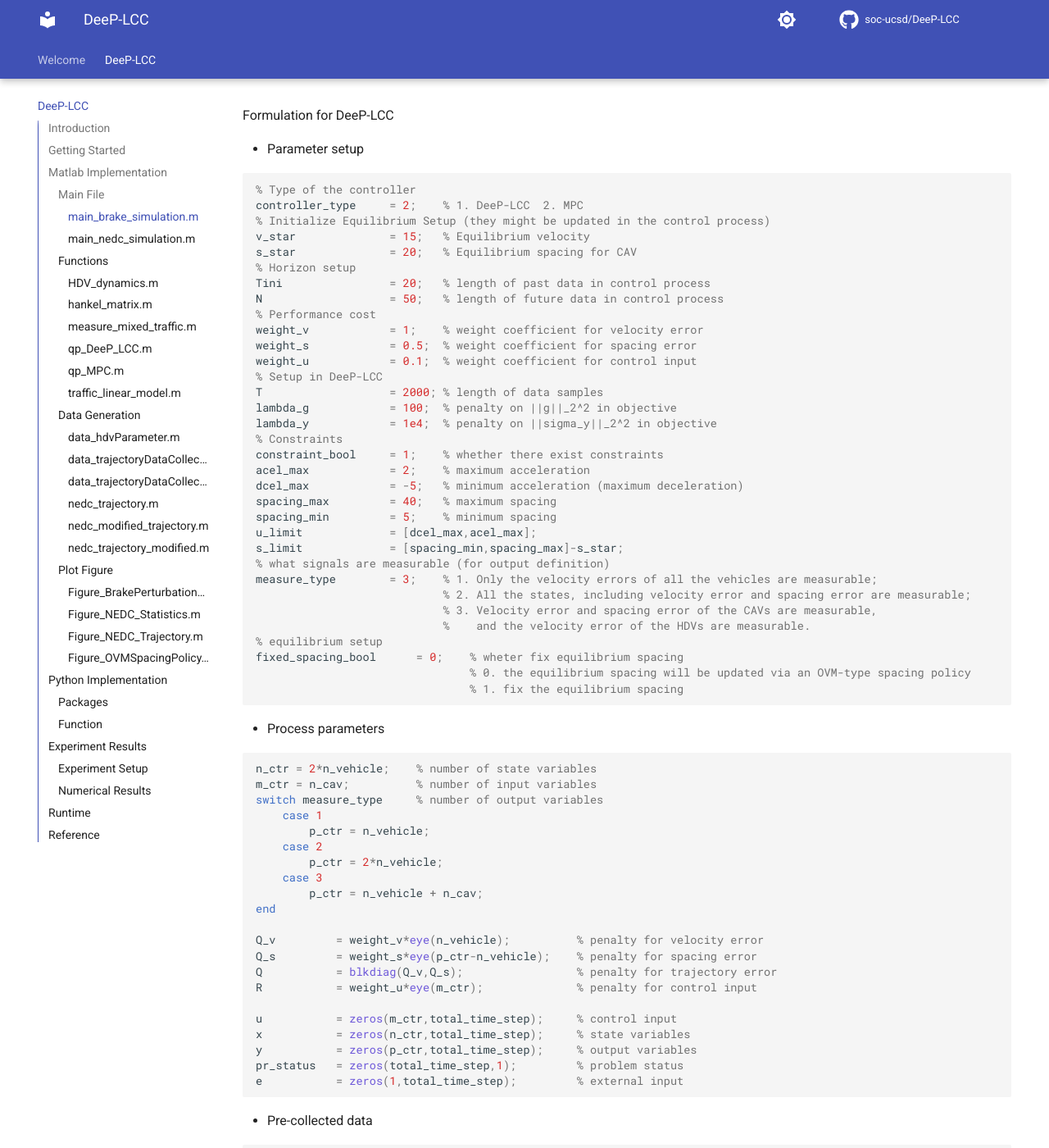
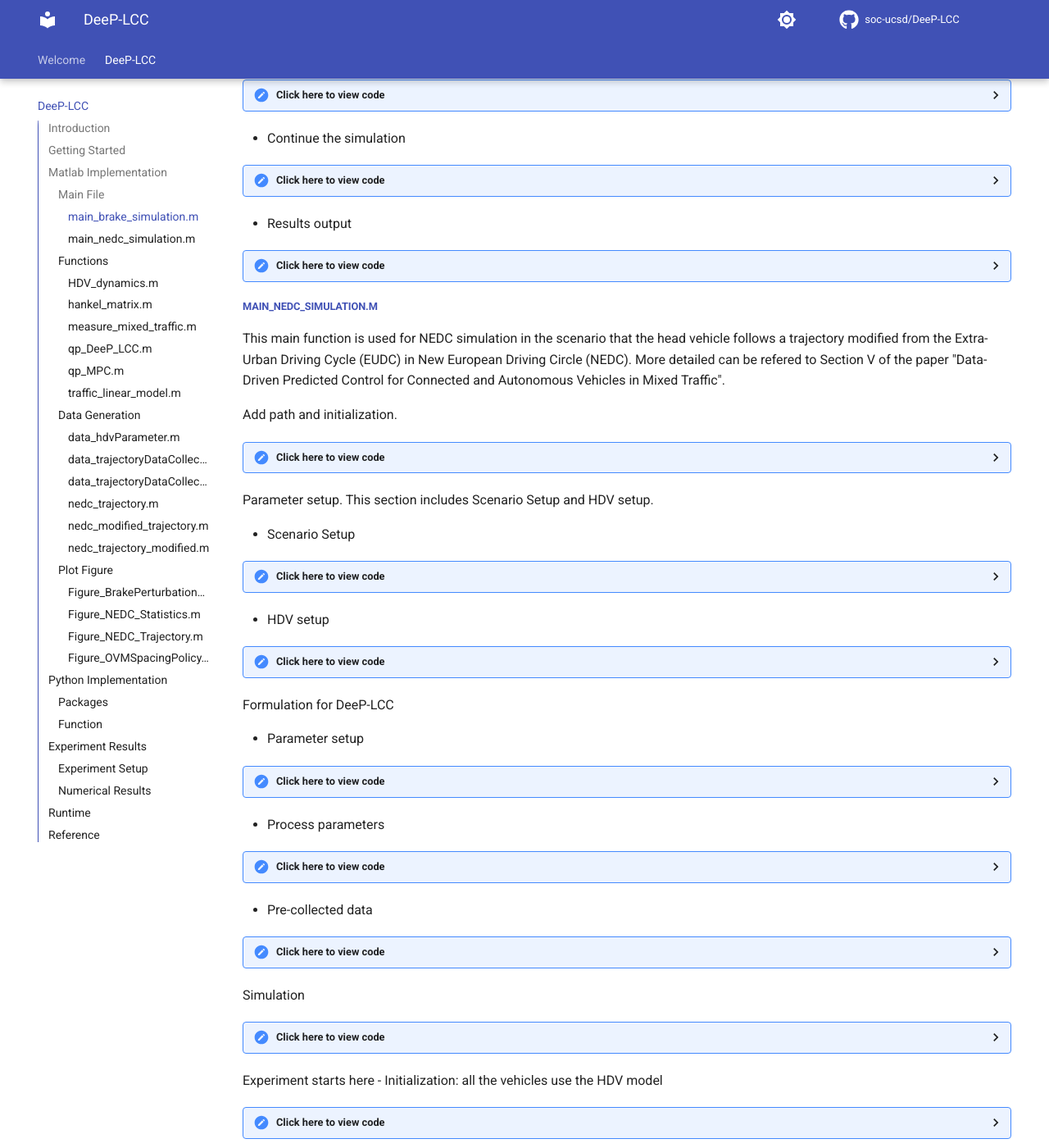
Before and after one commit to soc-ucsd/DeeP-LCC, an MkDocs documentation site: the page built from docs/deepLCC.md, in a window 1280 px wide and 1400 px high, scrolled down 2355 px. Shown: the whole window at 82% size. Built offline with MkDocs 1.6.1 and Material for MkDocs 9.7.7, drawn with Linux system fonts in a browser that asks for light colours; comment, search, counter and statistics services are not loaded; some of the changed text lies outside the part shown.

Commit message:
fix list rendering

````diff
--- a/docs/deepLCC.md
+++ b/docs/deepLCC.md
@@ -16,15 +16,22 @@ Graph of the dependency of all Matlab files:
 This main function is used for safety-critical simulation in the scenario that the head vehicle takes a sudden brake. More detailed can be refered to Section V of the paper "Data-Driven Predicted Control for Connected and Autonomous Vehicles in Mixed Traffic".
 
 Add path and initialization.
+<details>
+<summary>Click here to view code</summary>
+
 ```matlab
 clc; close all; clear;
 addpath('_fcn');
 warning off;
 ```
+</details>
 
 Parameter setup. This section includes Scenario Setup and HDV setup.
 
-1. Scenario Setup
+- Scenario Setup
+<details>
+<summary>Click here to view code</summary>
+
 ```matlab
 % whether traffic flow is mixed
 mix                 = 1;                    % 0. all HDVs; 1. there exist CAVs
@@ -45,8 +52,12 @@ total_time          = 40;              % Total Simulation Time
 Tstep               = 0.05;            % Time Step
 total_time_step     = total_time/Tstep;
 ```
-
-2. HDV setup
+</details>
+
+- HDV setup
+<details>
+<summary>Click here to view code</summary>
+
 ```matlab
 % Type for HDV car-following model
 hdv_type            = 1;    % 1. OVM   2. IDM
@@ -61,10 +72,13 @@ end
 % Uncertainty for HDV acceleration
 acel_noise          = 0.1;  % A white noise signal on HDV's acceleration
 ```
+</details>
 
 Formulation for DeeP-LCC
 
 - Parameter setup
+<details>
+<summary>Click here to view code</summary>
 
 ```matlab
 % Type of the controller
@@ -102,8 +116,11 @@ fixed_spacing_bool      = 0;    % wheter fix equilibrium spacing
                                 % 1. fix the equilibrium spacing
 
 ```
+</details>
 
 - Process parameters
+<details>
+<summary>Click here to view code</summary>
 
 ```matlab
 n_ctr = 2*n_vehicle;    % number of state variables
@@ -128,16 +145,23 @@ y           = zeros(p_ctr,total_time_step);     % output variables
 pr_status   = zeros(total_time_step,1);         % problem status
 e           = zeros(1,total_time_step);         % external input
 ```
+</details>
 
 - Pre-collected data
+<details>
+<summary>Click here to view code</summary>
 
 ```matlab
 % load pre-collected data for DeeP-LCC
 i_data              = 1;    % id of the pre-collected data
 load(['_data\trajectory_data_collection\data',data_str,'_',num2str(i_data),'_noiseLevel_',num2str(acel_noise),'.mat']);
 ```
+</details>
 
 Simulation
+<details>
+<summary>Click here to view code</summary>
+
 ```matlab
 % Mixed traffic states
 % S(time,vehicle id,state variable), in state variable: 1. position; 2. velocity; 3. acceleration
@@ -151,10 +175,14 @@ S(1,:,2)        = v_star * ones(n_vehicle+1,1);
 %  reference trajectory is all zeros: stabilize the system to equilibrium
 r               = zeros(p_ctr,total_time_step+N);
 ```
+</details>
 
 Experiment starts here
 
 - Initialization: the CAVs and the head vehicle have zero control input
+<details>
+<summary>Click here to view code</summary>
+
 ```matlab
 % initial past data in control process
 uini = zeros(m_ctr,Tini);
@@ -191,7 +219,11 @@ y(:,1:Tini) = yini;
 % For MPC, which might have infeasible cases
 previous_u_opt = 0;
 ```
+</details>
+
 - Continue the simulation
+<details>
+<summary>Click here to view code</summary>
 
 ```matlab
 for k = Tini:total_time_step-1
@@ -284,9 +316,12 @@ tsim = toc;
 
 fprintf('Simulation ends at %6.4f seconds \n', tsim);
 ```
+</details>
 
 
 - Results output
+<details>
+<summary>Click here to view code</summary>
 
 ```matlab
 if mix
@@ -309,20 +344,27 @@ else
             'hdv_type','acel_noise','S','T','Tini','N','ID','Tstep','v_star');
 end
 ```
+</details>
 
 ##### [main_nedc_simulation.m](https://github.com/soc-ucsd/DeeP-LCC/blob/main/main_nedc_simulation.m)
 This main function is used for NEDC simulation in the scenario that the head vehicle follows a trajectory modified from the Extra-Urban Driving Cycle (EUDC) in New European Driving Circle (NEDC). More detailed can be refered to Section V of the paper "Data-Driven Predicted Control for Connected and Autonomous Vehicles in Mixed Traffic".
 
 Add path and initialization.
+<details>
+<summary>Click here to view code</summary>
+
 ```matlab
 clc; close all; clear;
 addpath('_fcn');
 warning off;
 ```
+</details>
 
 Parameter setup. This section includes Scenario Setup and HDV setup.
 
-1. Scenario Setup
+- Scenario Setup
+<details>
+<summary>Click here to view code</summary>
 
 ```matlab
 % whether traffic flow is mixed
@@ -347,8 +389,11 @@ total_time                  = initialization_time + adaption_time + end_time;
 Tstep                       = 0.05;             % Time Step
 total_time_step             = round(total_time/Tstep);
 ```
-
-2. HDV setup
+</details>
+
+- HDV setup
+<details>
+<summary>Click here to view code</summary>
 
 ```matlab
 % Type for HDV car-following model
@@ -365,10 +410,13 @@ end
 acel_noise          = 0.1;  % A white noise signal on HDV's acceleration
 
 ```
+</details>
 
 Formulation for DeeP-LCC
 
 - Parameter setup
+<details>
+<summary>Click here to view code</summary>
 
 ```matlab
 % Type of the controller
@@ -401,8 +449,11 @@ measure_type        = 3;    % 1. Only the velocity errors of all the vehicles ar
                             % 3. Velocity error and spacing error of the CAVs are measurable,
                             %    and the velocity error of the HDVs are measurable.
 ```
+</details>
 
 - Process parameters
+<details>
+<summary>Click here to view code</summary>
 
 ```matlab
 n_ctr           = 2*n_vehicle;    % number of state variables
@@ -427,16 +478,23 @@ y           = zeros(p_ctr,total_time_step);     % output variables
 pr_status   = zeros(total_time_step,1);         % problem status
 e           = zeros(1,total_time_step);         % external input
 ```
+</details>
 
 - Pre-collected data
+<details>
+<summary>Click here to view code</summary>
 
 ```matlab
 % load pre-collected data for DeeP-LCC
 i_data              = 1;    % id of the pre-collected data
 load(['_data\trajectory_data_collection\data',data_str,'_',num2str(i_data),'_noiseLevel_',num2str(acel_noise),'.mat']);
 ```
+</details>
 
 Simulation
+<details>
+<summary>Click here to view code</summary>
+
 ```matlab
 % Mixed traffic states
 % S(time,vehicle id,state variable), in state variable: 1. position; 2. velocity; 3. acceleration
@@ -450,9 +508,13 @@ S(1,:,2)        = v_star * ones(n_vehicle+1,1);
 %  reference trajectory is all zeros: stabilize the system to equilibrium
 r               = zeros(p_ctr,total_time_step+N);
 ```
+</details>
 
 Experiment starts here
 - Initialization: all the vehicles use the HDV model
+<details>
+<summary>Click here to view code</summary>
+
 ```matlab
 for k = 1:initialization_time/Tstep-1
     % calculate acceleration
@@ -480,8 +542,11 @@ uini                = u(:,k-Tini+1:k);
 yini                = y(:,k-Tini+1:k);
 eini                = S(k-Tini+1:k,1,2) - v_star;
 ```
+</details>
 
 - The CAVs start to use DeeP-LCC
+<details>
+<summary>Click here to view code</summary>
 
 ```matlab
 for k = initialization_time/Tstep:total_time_step-1
@@ -556,8 +621,12 @@ tsim = toc;
 
 fprintf('Simulation ends at %6.4f seconds \n', tsim);
 ```
+</details>
 
 Results output
+<details>
+<summary>Click here to view code</summary>
+
 ```matlab
 if mix
 switch controller_type
@@ -578,11 +647,13 @@ else
 end
 
 ```
+</details>
 
 #### Functions
 
 ##### [HDV_dynamics.m](https://github.com/soc-ucsd/DeeP-LCC/blob/main/_fcn/HDV_dynamics.m)
 This function takes S and parameter as input to  calculate the acceleration of HDVs.
+
 - S:            state of all the vehicles
 - type:         type of the HDV car-following model
 - parameter:    Parameter value in the car-following model
@@ -675,15 +746,16 @@ end
 
 ##### [measure_mixed_traffic.m](https://github.com/soc-ucsd/DeeP-LCC/blob/main/_fcn/measure_mixed_traffic.m)
 This function take the a series of parameters setting as input to measure the output in mixed traffic flow.
+
 - vel:      velocity of each vehicle
 - pos:      position of each vehicle
 - ID:       ID of vehicle types (1 for CAV, 0 for HDV)
 - v_star:   equilibrium velocity
 - s_star:   equilibrium spacing
 - type:
-  1. Only the velocity errors of all the vehicles are measurable;
-  2. All the states, including velocity error and spacing error are measurable;
-  3. Velocity error and spacing error of the CAVs are measurable,and the velocity error of the HDVs are measurable.
+(1) Only the velocity errors of all the vehicles are measurable;
+(2) All the states, including velocity error and spacing error are measurable;
+(3) Velocity error and spacing error of the CAVs are measurable,and the velocity error of the HDVs are measurable.
 <details>
 <summary>Click here to view code</summary>
 
@@ -712,6 +784,7 @@ end
 ##### [qp_DeeP_LCC.m](https://github.com/soc-ucsd/DeeP-LCC/blob/main/_fcn/qp_DeeP_LCC.m)
 
 Input:
+
 - Up & Uf:             Hankel matrix of pre-collected input data
 - Yp & Yf:             Hankel matrix of pre-collected output data
 - Ep & Ef:             Hankel matrix of pre-collected external input data
@@ -722,6 +795,7 @@ Input:
 - u_limit & s_limit:   bound on control input & spacing
 
 Output:
+
 - u_opt:               designed optimal future control input
 - y_opt:               predicted output in the optimal future control input
 - problem_status:      problem status in optimization calculation
@@ -847,6 +921,7 @@ end
 ##### [qp_MPC.m](https://github.com/soc-ucsd/DeeP-LCC/blob/main/_fcn/qp_MPC.m)
 
 Input:
+
 - ID:                 vehicle ID
 - Ts:                 sampling time
 - hdv_type:           type of HDV car-following model
@@ -860,6 +935,7 @@ Input:
 - previous_u_opt:     control input in previous time step
 
 Output:
+
 - u_opt:               designed optimal future control input
 - y_opt:               predicted output in the optimal future control input
 - problem_status:      problem status in optimization calculation
@@ -869,6 +945,7 @@ Optimization Formulation:
 mininize $$||y||_{Q_blk}^2 + ||u||_{R_blk}^2 $$
 
 subject to:
+
 - xini is estimated from past data uini,yini
 - x    = Ax + Bu
 - y    = Cx
@@ -2349,11 +2426,13 @@ print(gcf,'./Figures_Fig2_OVMSpacingPolicy','-painters','-depsc2','-r300');
 ## Python Implementation
 Python implementation follows closely with Matlab implementation.
 It simulates two scenarios:
+
 - Scenario 1: Safety test with head vehicle takeing a sudden brake
 - Scenario 2: New European Driving Cyccle (NEDC) simulation with head vehicle following a trajectory modified from Extra-Urban Driving Cycle (EUDC) in NEDC
 
 ### Packages
 The python implementation requires user to have the following packages installed:
+
 - numpy
 - cvxopt
 - scipy.io
@@ -2365,8 +2444,10 @@ The python implementation requires user to have the following packages installed
 
 ### Function
 Two main functions are:
+
 1. _main_brake_simulation.py_
 This simulates scenario 1.
+
 2. _main_nedc_simulation.py_
 This simulates scenario 2.
 
@@ -2375,6 +2456,7 @@ Both functions allow user to switch between MPC and DeePC method by changing var
 controller_type     = 1    # 1. DeeP-LCC  2. MPC
 ```
 The optimization problem is solved in the following functions:
+
 1. _qp_DeeP_LCC.py_
 2. _qp_MPC.py_
 
@@ -2388,6 +2470,7 @@ We consider eight vehicles with two CAVs, i.e., $$n = 8, m = 2$$ in the above fi
 ![Result_fig1](img/deepLCC/Result_fig1.png)
 
 In DeeP-LCC, we use the following parameters.
+
 1. In offline data collection: the length for the pre-collected data is $T = 2000$ with $\Delta t = 0.05s$
 2. In online predictive control: the time horizons for the future and past trajectories are set to $N = 50$. $T_{ini} = 20$. For constraints, we have $$\tilde{s}_{max} = 20, \tilde{s}_{min} = -15, a_{max} = 2, a_{min} = -5$$.
 
@@ -2424,10 +2507,10 @@ Python: 39.6 min
 
 
 ## Reference
-[1]Wang, J., Zheng, Y., Li, K.,& Xu, Q.,(2023). DeeP-LCC: Data-EnablEd Predictive Leading Cruise Control in Mixed Traffic Flow. 2203-10639. [[pdf](https://arxiv.org/abs/2203.10639v2)]
-
-[2]Wang, J., Zheng, Y., Li, K.,& Xu, Q.,(2022). Data-Driven Predictive Control for Connected and Autonomous Vehicles in Mixed Traffic. 2110-100. [[pdf](https://arxiv.org/abs/2110.10097)]
-
-[3]D. P. Bowyer, R. Akccelik, and D. Biggs, Guide to fuel consumption
+[1] Wang, J., Zheng, Y., Li, K.,& Xu, Q.,(2023). DeeP-LCC: Data-EnablEd Predictive Leading Cruise Control in Mixed Traffic Flow. 2203-10639. [[pdf](https://arxiv.org/abs/2203.10639v2)]
+
+[2] Wang, J., Zheng, Y., Li, K.,& Xu, Q.,(2022). Data-Driven Predictive Control for Connected and Autonomous Vehicles in Mixed Traffic. 2110-100. [[pdf](https://arxiv.org/abs/2110.10097)]
+
+[3] D. P. Bowyer, R. Akccelik, and D. Biggs, Guide to fuel consumption
 analysis for urban traffic management. Vermont South, Australia:
 ARRB Transport Research Ltd, 1985, no. 32.
--- a/mkdocs.yml
+++ b/mkdocs.yml
@@ -31,7 +31,6 @@ markdown_extensions:
   - tables
   - toc:
       permalink: true
-  - attr_list
   - md_in_html
   - mdx_math
 
````
